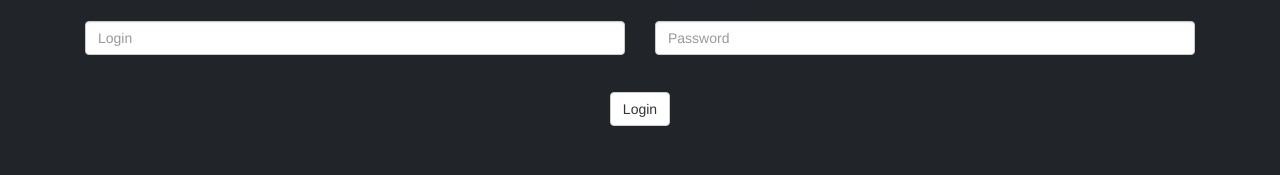
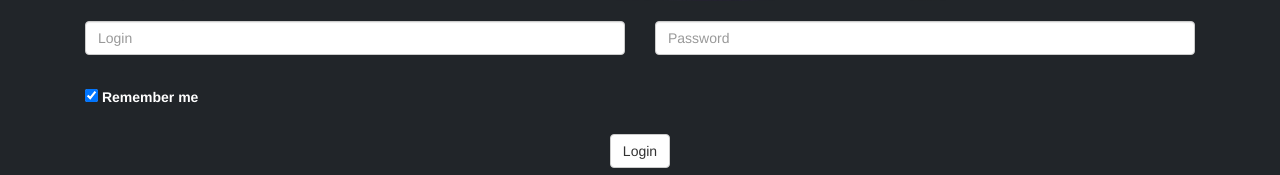
Before and after one commit to Quastrado/project_o_mail_service, a Flask app: page /login in a window 1280 px wide. Shown: the part 647-822 px from the top of the page. Before the commit the page ends 773 px from the top, so only its background shows below. Run offline with Flask 2, Linux system fonts and the light colour scheme; some libraries are stand-ins or nearby versions.

Commit message:
remember user

```diff
--- a/owl_mail/forms.py
+++ b/owl_mail/forms.py
@@ -5,6 +5,7 @@ from wtforms.validators import DataRequired
 class LoginForm(FlaskForm):
     username = StringField('', validators=[DataRequired()], render_kw={'placeholder': 'Login'})
     password = PasswordField('', validators=[DataRequired()], render_kw={'placeholder': 'Password'})
+    remember_me = BooleanField('Remember me', default=True, render_kw={"class": "form-check-input"})
     submit = SubmitField('Login', render_kw={"class": "btn btn-dark"})
 
 class StudentForm(FlaskForm):
--- a/owl_mail/routes.py
+++ b/owl_mail/routes.py
@@ -27,7 +27,7 @@ def process_login():  # need import User, db / redirect, flash, url_for ???
     if form.validate_on_submit():
         user = User.query.filter(User.username == form.username.data).first()
         if user and user.check_password(form.password.data):
-            login_user(user)
+            login_user(user, remember=form.remember_me.data)
             return redirect(url_for('menu'))
 
     flash('Invalid username or password')
--- a/owl_mail/templates/login.html
+++ b/owl_mail/templates/login.html
@@ -6,6 +6,9 @@
 <style>
 body {
     background-color: #212529;
+}
+label {
+    color: white;
 }
 </style>
 {% endblock %}
@@ -42,6 +45,10 @@ Who are you?
             <div class="form-group col-md-6">
                 {{ wtf.form_field(form.password) }}
             </div>
+            <div class="form-group col-md-12">
+                {{ form.remember_me() }}
+                {{ form.remember_me.label(class_='form-check-label') }}
+            </div>
             <div class="text-center">
                 <div class="btn btn-dark">
                     {{ wtf.form_field(form.submit) }}
```
